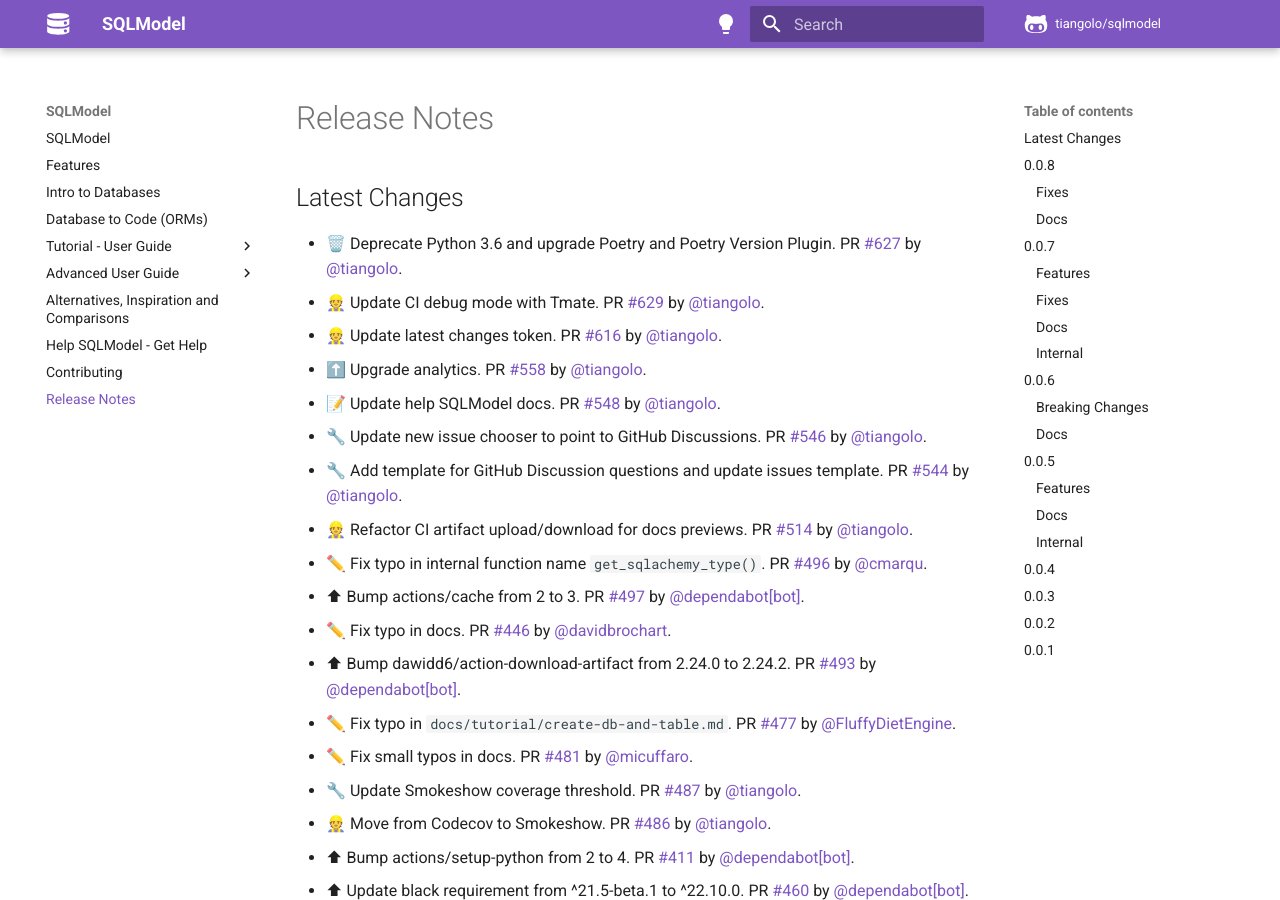
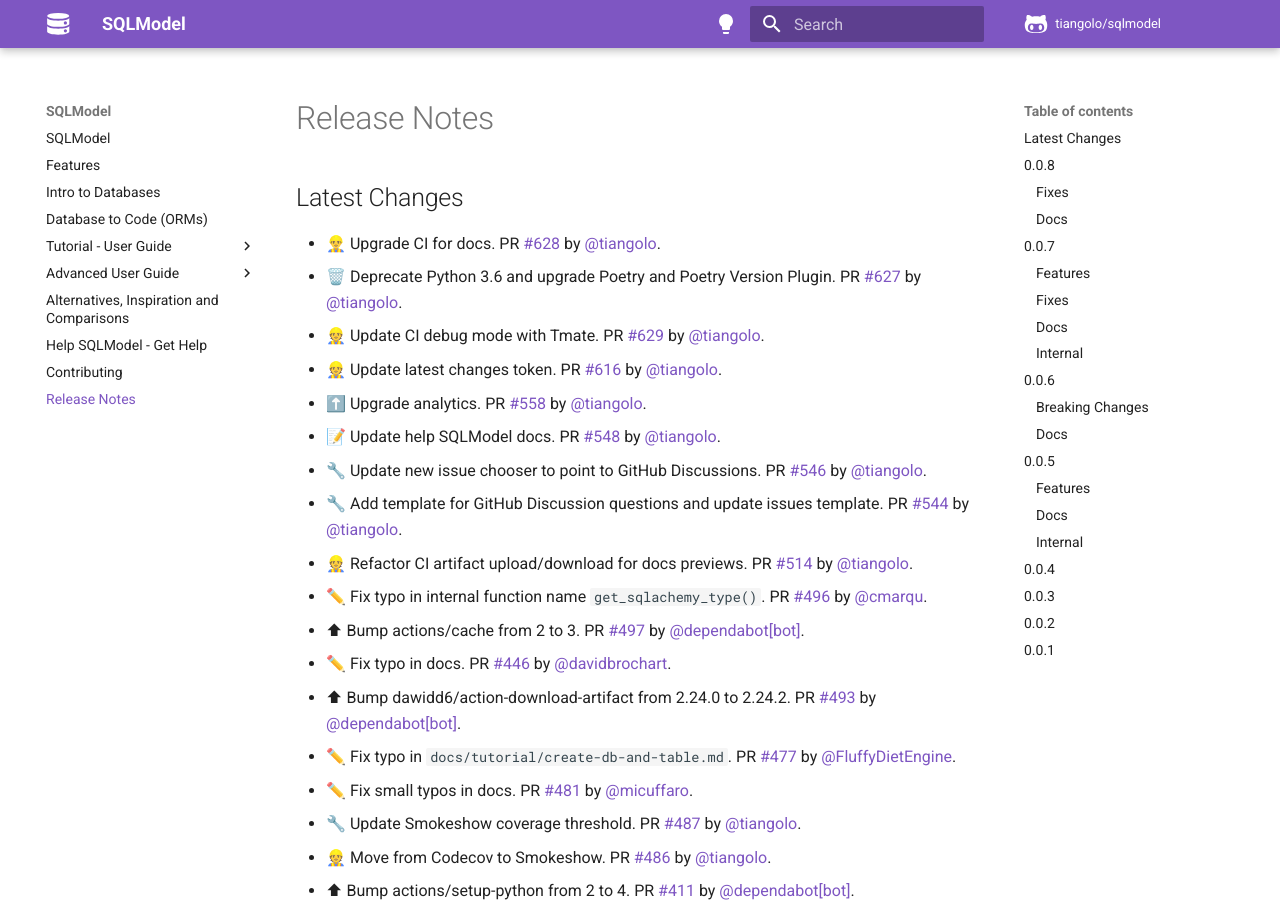
Before and after one commit to upmorpheus/Laravel-perfect, an MkDocs documentation site: the page built from docs/release-notes.md, in a window 1280 px wide and 900 px high. Built offline with MkDocs 1.6.1 and Material for MkDocs 9.7.7, drawn with Linux system fonts in a browser that asks for light colours; comment, search, counter and statistics services are not loaded.

Commit message:
📝 Update release notes

```diff
--- a/docs/release-notes.md
+++ b/docs/release-notes.md
@@ -2,6 +2,7 @@
 
 ## Latest Changes
 
+* 👷‍♂️ Upgrade CI for docs. PR [#628](https://github.com/tiangolo/sqlmodel/pull/628) by [@tiangolo](https://github.com/tiangolo).
 * 🗑️ Deprecate Python 3.6 and upgrade Poetry and Poetry Version Plugin. PR [#627](https://github.com/tiangolo/sqlmodel/pull/627) by [@tiangolo](https://github.com/tiangolo).
 * 👷 Update CI debug mode with Tmate. PR [#629](https://github.com/tiangolo/sqlmodel/pull/629) by [@tiangolo](https://github.com/tiangolo).
 * 👷 Update latest changes token. PR [#616](https://github.com/tiangolo/sqlmodel/pull/616) by [@tiangolo](https://github.com/tiangolo).
```
